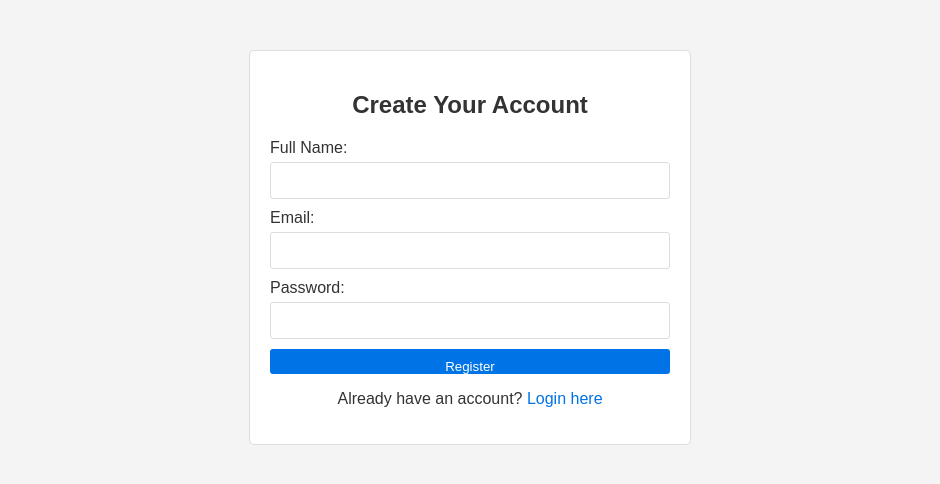
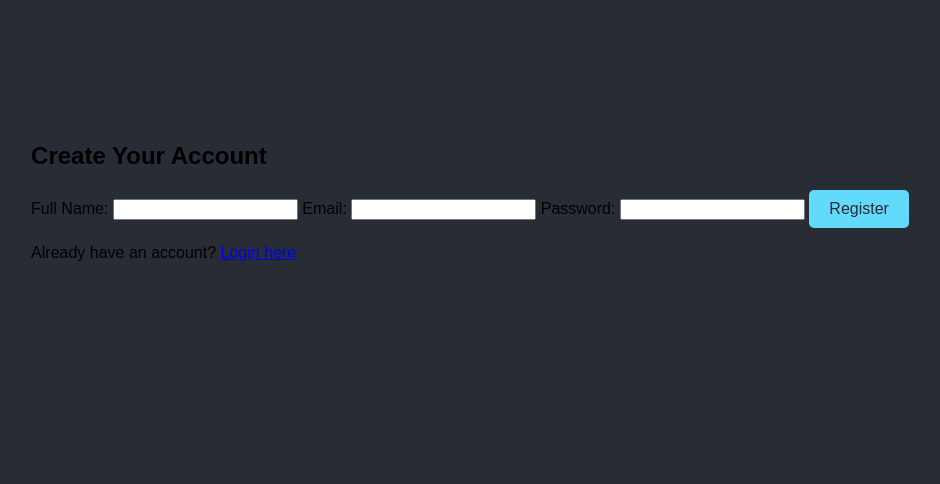
Before and after one commit to Briankosgei/alxalx-low_level_programming, a PHP site: page /register.html in a window 1280 px wide. Shown: the top 484 px of the page, without its empty margins (170-1110 px from the left). Run offline with PHP 8.4, Linux system fonts and the light colour scheme.

Commit message:
Add files via upload

```diff
--- a/styles.css
+++ b/styles.css
@@ -1,123 +1,34 @@
 body {
-    font-family: Arial, sans-serif;
     margin: 0;
     padding: 0;
-    background-color: #f4f4f4;
-    color: #333;
+    display: flex;
+    justify-content: center;
+    align-items: center;
+    height: 50vh;
+    background-color: #282c34;
+    font-family: Arial, sans-serif;
 }
 
-header {
-    background-color: #0073e6;
-    padding: 20px;
+.clock-container {
     text-align: center;
-    color: white;
-    font-style: italic;
-    border: 4px solid;
-    border-radius: 4px;
+    color: #61dafb;
 }
 
-header nav ul {
-    list-style: none;
-    padding: 0;
+#clock {
+    font-size: 5rem;
+    margin: 20px;
 }
 
-header nav ul li {
-    display: inline;
-    margin: 0 10px;
-}
-
-header nav ul li a {
-    color: white;
-    text-decoration: none;
-    font-weight: bold;
-}
-
-main {
-    padding: 20px;
-}
-
-.event {
-    display: flex;
-    margin-bottom: 20px;
-    background: white;
-    border: 1px solid #ddd;
+button {
+    padding: 10px 20px;
+    font-size: 1rem;
+    cursor: pointer;
+    background-color: #61dafb;
+    color: #282c34;
+    border: none;
     border-radius: 5px;
 }
 
-.event img {
-    width: 40%;
-    object-fit: cover;
+button:hover {
+    background-color: #21a1f1;
 }
-
-.event-info {
-    padding: 20px;
-    width: 60%;
-}
-
-.event-info h2 {
-    color: #0073e6;
-}
-
-footer {
-    background-color: #333;
-    color: white;
-    text-align: center;
-    padding: 10px 0;
-}
-
-.form-container {
-    max-width: 400px;
-    margin: 50px auto;
-    background: white;
-    padding: 20px;
-    border: 1px solid #ddd;
-    border-radius: 5px;
-}
-
-.form-container h2 {
-    margin-bottom: 20px;
-    text-align: center;
-}
-
-.form-container form {
-    display: flex;
-    flex-direction: column;
-}
-
-.form-container label {
-    margin-bottom: 5px;
-}
-
-.form-container input {
-    padding: 10px;
-    margin-bottom: 10px;
-    border: 1px solid #ddd;
-    border-radius: 3px;
-}
-
-.form-container button {
-    padding: 10px;
-    background-color: #0073e6;
-    color: white;
-    border: none;
-    border-radius: 3px;
-    cursor: pointer;
-}
-
-.form-container p {
-    text-align: center;
-}
-
-.form-container a {
-    color: #0073e6;
-    text-decoration: none;
-}
-
-button{
-    background-color: #0073e6;
-    border: none;
-    color: white;
-    border-radius: 10px;
-    height: 25px;
-    cursor: pointer;
-}
```
Also changed, not shown: index.html (+6 -40 lines), script.js (+31 -35 lines).
